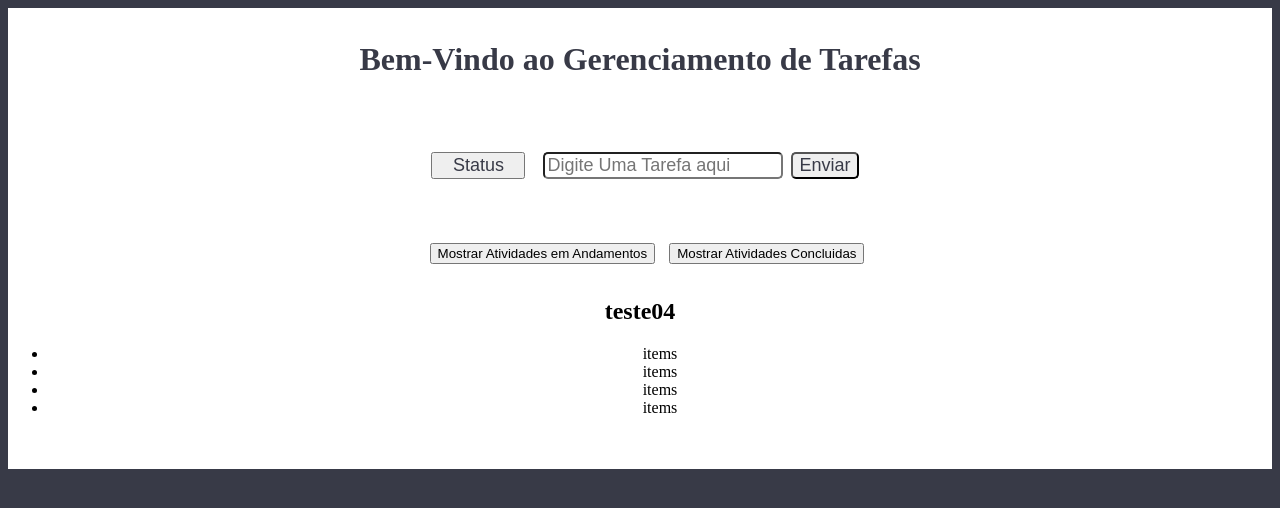
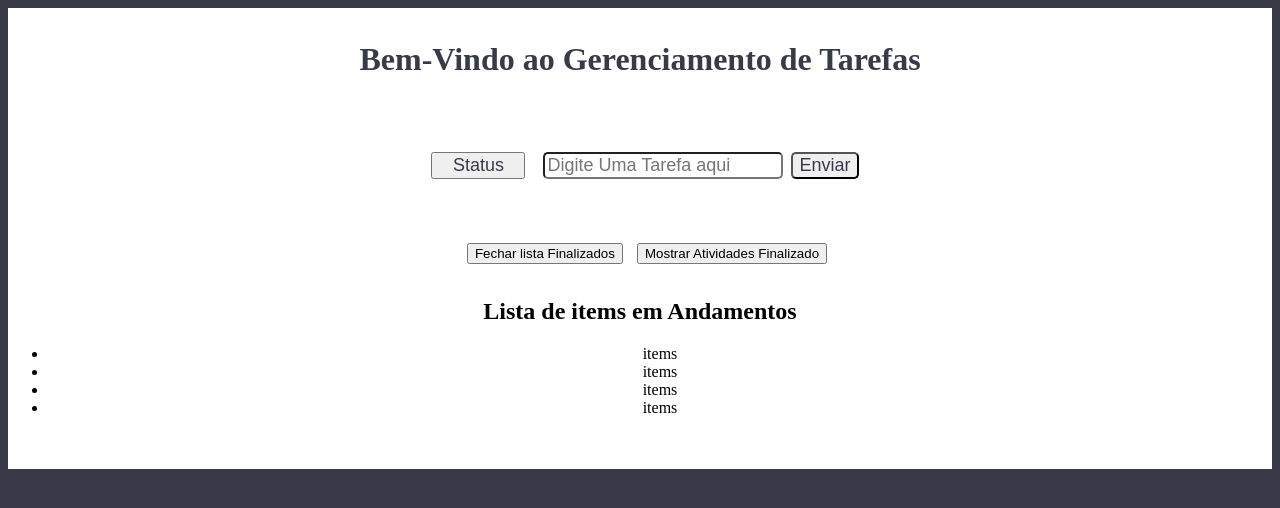
Before and after one commit to Edivansanto5/todoList, a Vue app: page / in a window 1280 px wide. Both pictures are taken after a click on the button "Mostrar Atividades em Andamentos". Shown: the top 508 px of the page. Built offline with nearby package versions, Linux system fonts and the light colour scheme.

Commit message:
finalizando methods dos botoes para mudar de nomes ao clicar

```diff
--- a/src/components/todoList.vue
+++ b/src/components/todoList.vue
@@ -21,12 +21,22 @@
         <br><br><br>
 
         <div>
-            <button class="btn-1" @click="mostrarFazendo()">Mostrar Atividades em Andamentos</button>
+            <button class="btn-1" @click="mostrarFazendo()">{{mostrarAndamento}}</button>
 
-            <button @click="mostrarFeito()">Mostrar Atividades Concluidas</button>
+            <button @click="mostrarFeito()">{{mostrarAndamento2}}</button>
         </div>
-        <div v-if="mostrar">
-            <h2>teste04</h2>
+        <div v-if="fazendo">
+            <h2>Lista de items em Andamentos</h2>
+            <ul>
+                <li>items</li>
+                <li>items</li>
+                <li>items</li>
+                <li>items</li>
+            </ul>
+
+        </div>
+        <div v-if="fazendo2">
+            <h2>Lista de items Finalizados</h2>
             <ul>
                 <li>items</li>
                 <li>items</li>
@@ -48,7 +58,10 @@ export default {
         return{
         lista: {},
         listas: [],
-        mostrar:false
+        fazendo:false,
+        fazendo2: false,
+        mostrarAndamento:'Mostrar Atividades em Andamentos',
+        mostrarAndamento2:'Mostrar Atividades Finalizado'
 
         }
 
@@ -59,7 +72,6 @@ export default {
             this.listas.push(this.lista) // add um item na lista
             this.lista = {
                 text: '',
-                listFazendo:[],
 
             }
         },
@@ -68,10 +80,23 @@ export default {
 
         },
         mostrarFazendo(){
-            this.mostrar = !this.mostrar
-            console.log('Mostrando atividades em andamentos ')
+            this.fazendo = !this.fazendo
+            if(!this.fazendo){
+                this.mostrarAndamento = 'Mostrar Atividades em Andamentos'
+            }else{
+                this.mostrarAndamento = 'Fechar lista Finalizados'
+            }
+
+
         },
         mostrarFeito(){
+            this.fazendo2 = !this.fazendo2
+            if(!this.fazendo2){
+                this.mostrarAndamento2 = 'Mostrar Atividades em Andamentos'
+            }else{
+                this.mostrarAndamento2 = 'Fechar lista em Andamentos'
+            }
+
             console.log('Mostrar atividades Concluidas')
         }
 
@@ -99,9 +124,6 @@ export default {
         margin: 14px;
         font-size: 18px;
         color:#383a47;
-
-
-
     }
     .btn{
         margin: 14px;
```
